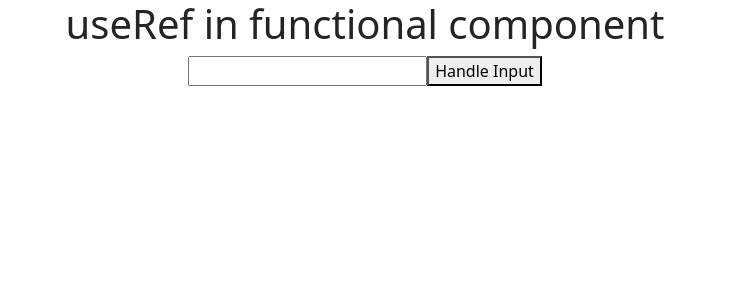
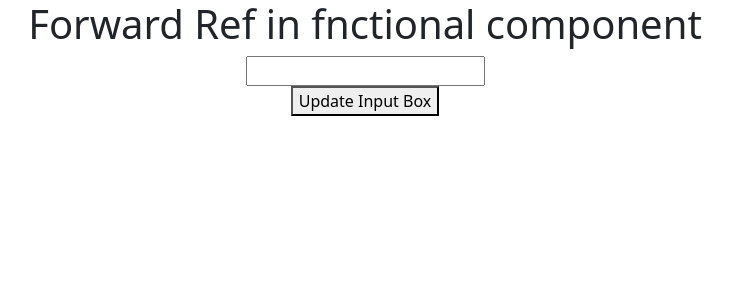
Before and after one commit to abinash0013/learning-ReactJs, a React (Create React App) app: page / in a window 1280 px wide. Shown: the top 300 px of the page, without its empty margins (275-1008 px from the left). Built offline with nearby package versions, Linux system fonts and the light colour scheme.

Commit message:
using forward ref

```diff
--- a/src/App.js
+++ b/src/App.js
@@ -19,23 +19,38 @@ import User from "./User";
 // import Student from "./Student";
 // import style from "./Modular.module.css";
 
-// ref in functional component with useRef //
+// forword ref in functional component //
 function App() {
-    const inputRef = useRef(null);
-    function handleInput() {
-        console.log("handle input in function");
-        // inputRef.current.value = "100";
-        // inputRef.current.style.backgroundColor = "red";
-        inputRef.current.style.color = "red";
+    let inputRef = useRef(null);
+    function updateInput() {
+        inputRef.current.value = "100";
     }
     return (
         <div className="App">
-            <h1>useRef in functional component</h1>
-            <input type="text" ref={inputRef} />
-            <button onClick={handleInput}>Handle Input</button>
+            <h1>Forward Ref in fnctional component</h1>
+            <User ref={inputRef} />
+            <button onClick={updateInput}>Update Input Box</button>
         </div>
     );
 }
+
+// ref in functional component with useRef //
+// function App() {
+//     const inputRef = useRef(null);
+//     function handleInput() {
+//         console.log("handle input in function");
+//         // inputRef.current.value = "100";
+//         // inputRef.current.style.backgroundColor = "red";
+//         inputRef.current.style.color = "red";
+//     }
+//     return (
+//         <div className="App">
+//             <h1>useRef in functional component</h1>
+//             <input type="text" ref={inputRef} />
+//             <button onClick={handleInput}>Handle Input</button>
+//         </div>
+//     );
+// }
 
 // ref in class component //
 // class App extends Component {
--- a/src/User.js
+++ b/src/User.js
@@ -1,16 +1,24 @@
-import React, { Component, useEffect, PureComponent } from "react";
+import React, { Component, useEffect, PureComponent, forwardRef } from "react";
+
+function User(p, inputRef) {
+    return (
+        <div className="App">
+            <input type="text" ref={inputRef} />
+        </div>
+    );
+}
 
 // PureComponent with other component //
-class User extends PureComponent {
-    render() {
-        console.warn("user child component render");
-        return (
-            <div className="App">
-                <h1>User Component</h1>
-            </div>
-        );
-    }
-}
+// class User extends PureComponent {
+//     render() {
+//         console.warn("user child component render");
+//         return (
+//             <div className="App">
+//                 <h1>User Component</h1>
+//             </div>
+//         );
+//     }
+// }
 
 // Reuse Component in loop //
 // function User(props) {
@@ -93,4 +101,4 @@ class User extends PureComponent {
 //     }
 // }
 
-export default User;
+export default forwardRef(User);
```
